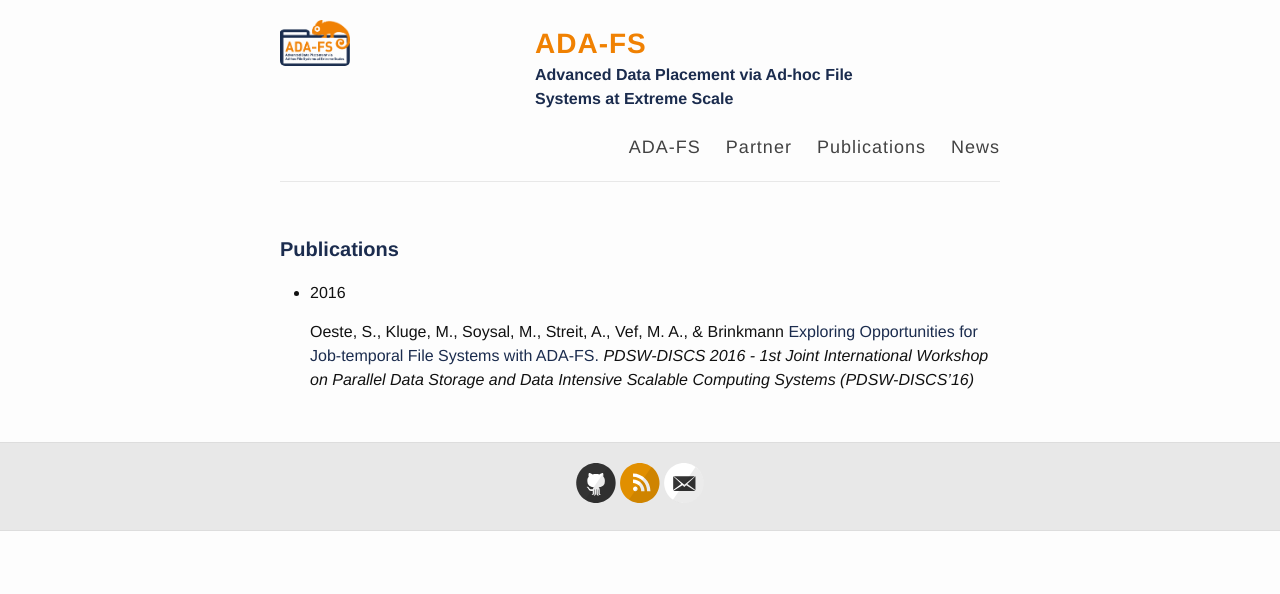
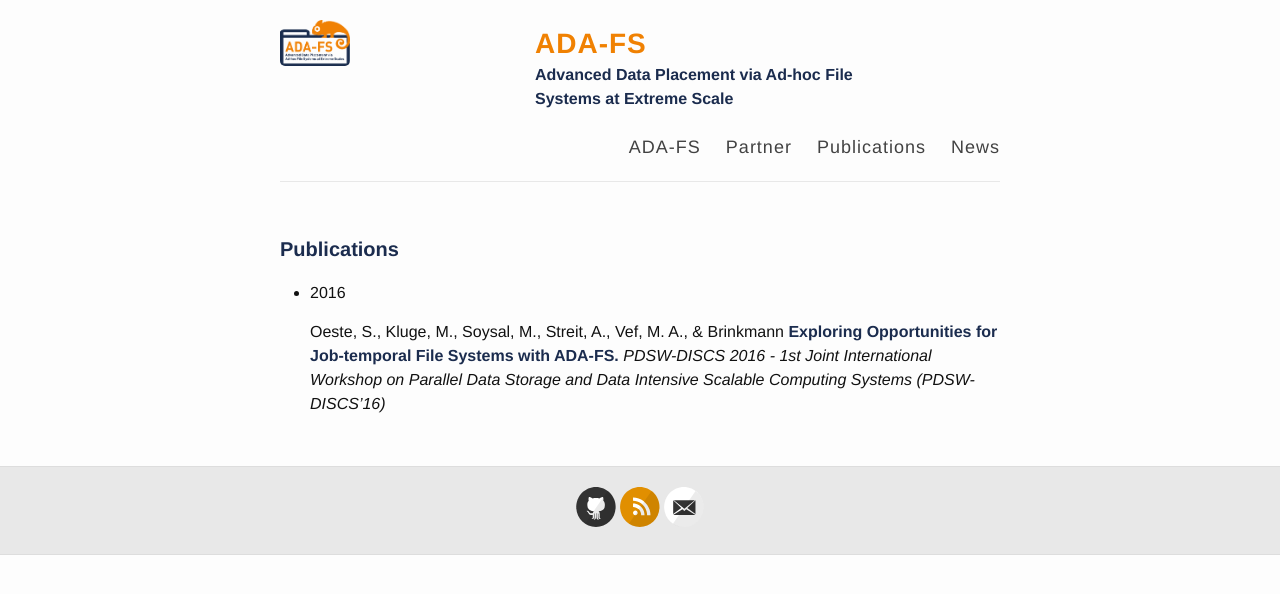
Before and after one commit to ada-fs/ada-fs.github.io, a Jekyll site: the page built from publications.md, in a window 1280 px wide. Shown: the top 594 px of the page. Built offline with Jekyll 4.4.1, drawn with Linux system fonts in a browser that asks for light colours; Markdown is read by kramdown in place of the engine named in the settings.

Commit message:
try 2 to add a pub

```diff
--- a/publications.md
+++ b/publications.md
@@ -9,7 +9,7 @@ permalink: /publications/
 * 2016
 	<p>Oeste, S., Kluge, M., Soysal, M., Streit, A., Vef, M. A., & Brinkmann
 		<a href="http://www.pdsw.org/pdsw-discs16/wips/oeste-wip-pdsw-discs16.pdf">
-			Exploring Opportunities for Job-temporal File Systems with ADA-FS.
+			<b>Exploring Opportunities for Job-temporal File Systems with ADA-FS.</b>
 		</a>
 	<em>
 		PDSW-DISCS 2016 - 1st Joint International Workshop on Parallel Data Storage and Data Intensive Scalable Computing Systems (PDSW-DISCS’16)
```
